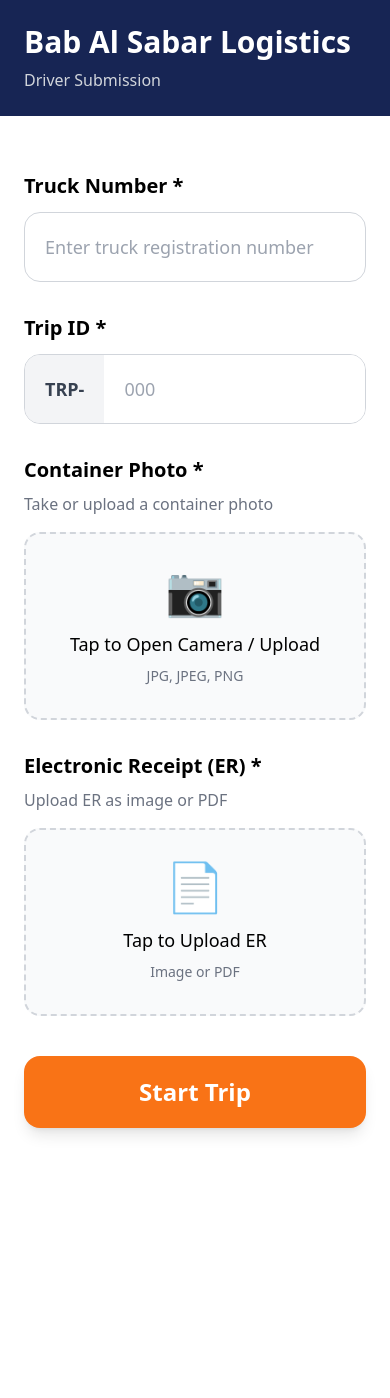
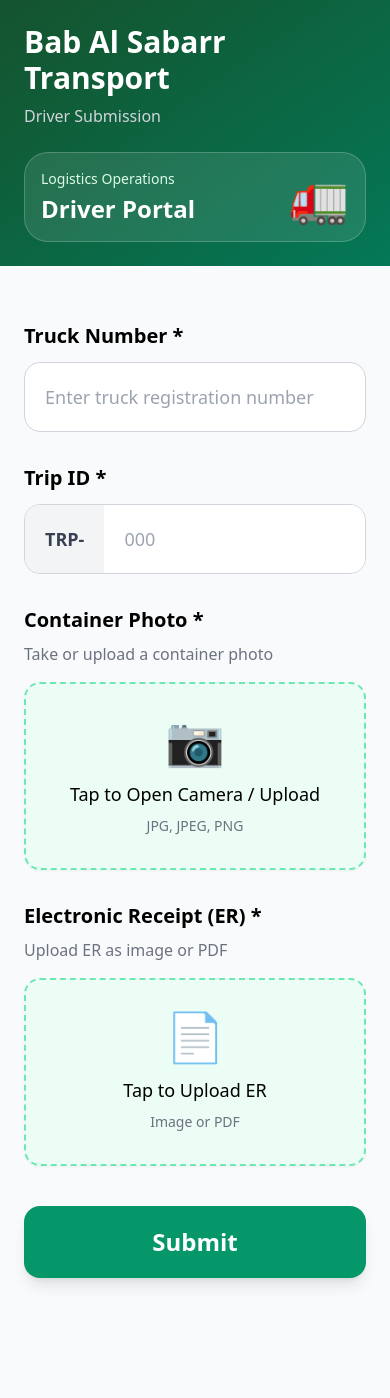
Before and after one commit to Mohdashraf11/bab-al-sabar, a Django app: page / in a window 390 px wide. Shown: the top 1398 px of the page. Before the commit the page ends 1135 px from the top, so only its background shows below. Run offline with Django 5.2, Linux system fonts and the light colour scheme; some libraries are stand-ins or nearby versions.

Commit message:
Upgrade logistics mobile UI and UX

```diff
--- a/bas_config/urls.py
+++ b/bas_config/urls.py
@@ -27,6 +27,3 @@ urlpatterns = [
     path('admin/', admin.site.urls),
     path('', include('trips.urls')),
 ]
-
-if settings.DEBUG:
-    urlpatterns += static(settings.MEDIA_URL, document_root=settings.MEDIA_ROOT)
--- a/requirements.txt
+++ b/requirements.txt
@@ -13,9 +13,10 @@ packaging==26.2
 pillow==12.2.0
 psycopg2-binary==2.9.12
 python-dotenv==1.2.2
+reportlab==4.5.1
 requests==2.34.2
 six==1.17.0
 sqlparse==0.5.5
 tzdata==2026.2
 urllib3==2.7.0
-whitenoise==6.7.0
+whitenoise==6.12.0
--- a/templates/index.html
+++ b/templates/index.html
@@ -8,31 +8,74 @@
 
     <script src="https://cdn.tailwindcss.com"></script>
 
+    <style>
+
+        .fade-up {
+            animation: fadeUp 0.5s ease;
+        }
+
+        @keyframes fadeUp {
+
+            from {
+                opacity: 0;
+                transform: translateY(20px);
+            }
+
+            to {
+                opacity: 1;
+                transform: translateY(0);
+            }
+        }
+
+    </style>
+
 </head>
 
 <body class="bg-gray-100">
 
-<div class="max-w-md mx-auto min-h-screen bg-white">
+<div class="max-w-md mx-auto min-h-screen bg-gray-50 shadow-sm">
 
     <!-- Header -->
 
-    <div class="bg-blue-950 p-6 text-white">
+    <div class="bg-gradient-to-br from-green-900 to-emerald-700 p-6 text-white">
 
         <h1 class="text-3xl font-bold">
-            Bab Al Sabar Logistics
+            Bab Al Sabarr Transport
         </h1>
 
         <p class="text-gray-300 mt-2">
             Driver Submission
         </p>
 
+        <div class="mt-6 bg-white/10 backdrop-blur-md rounded-3xl p-4 border border-white/20">
+
+            <div class="flex items-center justify-between">
+
+                <div>
+                    <p class="text-sm text-green-100">
+                        Logistics Operations
+                    </p>
+
+                    <h2 class="text-2xl font-bold mt-1">
+                        Driver Portal
+                    </h2>
+                </div>
+
+                <div class="text-5xl">
+                    🚛
+                </div>
+
+            </div>
+
+        </div>
+
     </div>
 
     <!-- Form -->
 
     <form method="POST"
-          enctype="multipart/form-data"
-          class="p-6 space-y-8">
+      enctype="multipart/form-data"
+      class="p-6 space-y-8 fade-up pb-40">
 
         {% csrf_token %}
 
@@ -76,7 +119,7 @@
                    name="truck_number"
                    placeholder="Enter truck registration number"
                    required
-                   class="w-full p-5 rounded-2xl border border-gray-300 text-lg focus:outline-none focus:ring-2 focus:ring-orange-400">
+                   class="w-full p-5 rounded-2xl border border-gray-300 text-lg focus:outline-none focus:ring-2 focus:ring-emerald-500">
 
         </div>
 
@@ -95,6 +138,7 @@
                 </span>
 
                 <input type="text"
+                    autocomplete="off"
                     name="trip_id"
                     placeholder="000"
                     pattern="[0-9]+"
@@ -120,7 +164,7 @@
 
             <label class="block">
 
-                <div class="border-2 border-dashed border-gray-300 rounded-2xl p-8 text-center cursor-pointer bg-gray-50">
+                <div class="border-2 border-dashed border-emerald-300 rounded-2xl p-8 text-center cursor-pointer bg-emerald-50 shadow-sm hover:shadow-md transition">
 
                     <div class="text-5xl mb-4">
                         📷
@@ -175,7 +219,7 @@
 
             <label class="block">
 
-                <div class="border-2 border-dashed border-gray-300 rounded-2xl p-8 text-center cursor-pointer bg-gray-50">
+                <div class="border-2 border-dashed border-emerald-300 rounded-2xl p-8 text-center cursor-pointer bg-emerald-50 shadow-sm hover:shadow-md transition">
 
                     <div class="text-5xl mb-4">
                         📄
@@ -206,13 +250,12 @@
         </div>
 
         <!-- Button -->
+            <button id="submitBtn" type="submit"
+                    class="w-full bg-emerald-600 hover:bg-emerald-700 transition text-white text-2xl font-bold py-5 rounded-2xl shadow-lg">
 
-        <button id="submitBtn" type="submit"
-                class="w-full bg-orange-500 hover:bg-orange-600 transition text-white text-2xl font-bold py-5 rounded-2xl shadow-lg">
+                Submit
 
-            Start Trip
-
-        </button>
+            </button>
 
     </form>
 
@@ -234,7 +277,7 @@
 
         if (file) {
 
-            containerFileName.textContent = file.name;
+            containerFileName.innerHTML = "✅ Container photo selected";
 
             const reader = new FileReader();
 
@@ -261,7 +304,7 @@
 
         if (file) {
 
-            erFileName.textContent = file.name;
+            erFileName.innerHTML = "✅ ER file selected";
 
         }
     });
--- a/trips/urls.py
+++ b/trips/urls.py
@@ -1,7 +1,7 @@
 from django.urls import path
-from .views import trip_form, export_excel
+from . import views
+from .views import trip_form
 
 urlpatterns = [
     path('', trip_form, name='trip_form'),
-    path('export/excel/', export_excel, name='export_excel'),
 ]
--- a/trips/views.py
+++ b/trips/views.py
@@ -2,13 +2,6 @@ from django.shortcuts import render
 from .forms import TripForm
 from .models import Trip
 from django.db import IntegrityError
-from django.contrib.admin.views.decorators import staff_member_required
-
-from django.http import HttpResponse
-import openpyxl
-
-from django.contrib.auth.models import User
-
 
 
 
@@ -59,47 +52,3 @@ def trip_form(request):
             'error_message': error_message
         }
     )
-
-
-@staff_member_required
-def export_excel(request):
-
-    workbook = openpyxl.Workbook()
-
-    sheet = workbook.active
-
-    sheet.title = 'Trips'
-
-    headers = [
-        'Trip ID',
-        'Truck Number',
-        'Status',
-        'Container Photo',
-        'ER File',
-        'Created At',
-    ]
-
-    sheet.append(headers)
-
-    trips = Trip.objects.all()
-
-    for trip in trips:
-
-        sheet.append([
-            trip.trip_id,
-            trip.truck_number,
-            trip.status,
-            trip.container_photo.url if trip.container_photo else '',
-            trip.er_file.url if trip.er_file else '',
-            str(trip.created_at),
-        ])
-
-    response = HttpResponse(
-        content_type='application/vnd.openxmlformats-officedocument.spreadsheetml.sheet'
-    )
-
-    response['Content-Disposition'] = 'attachment; filename=trips.xlsx'
-
-    workbook.save(response)
-
-    return response
```
Also changed, not shown: templates/success.html (+26 -5 lines), trips/admin.py (+150 -8 lines).
